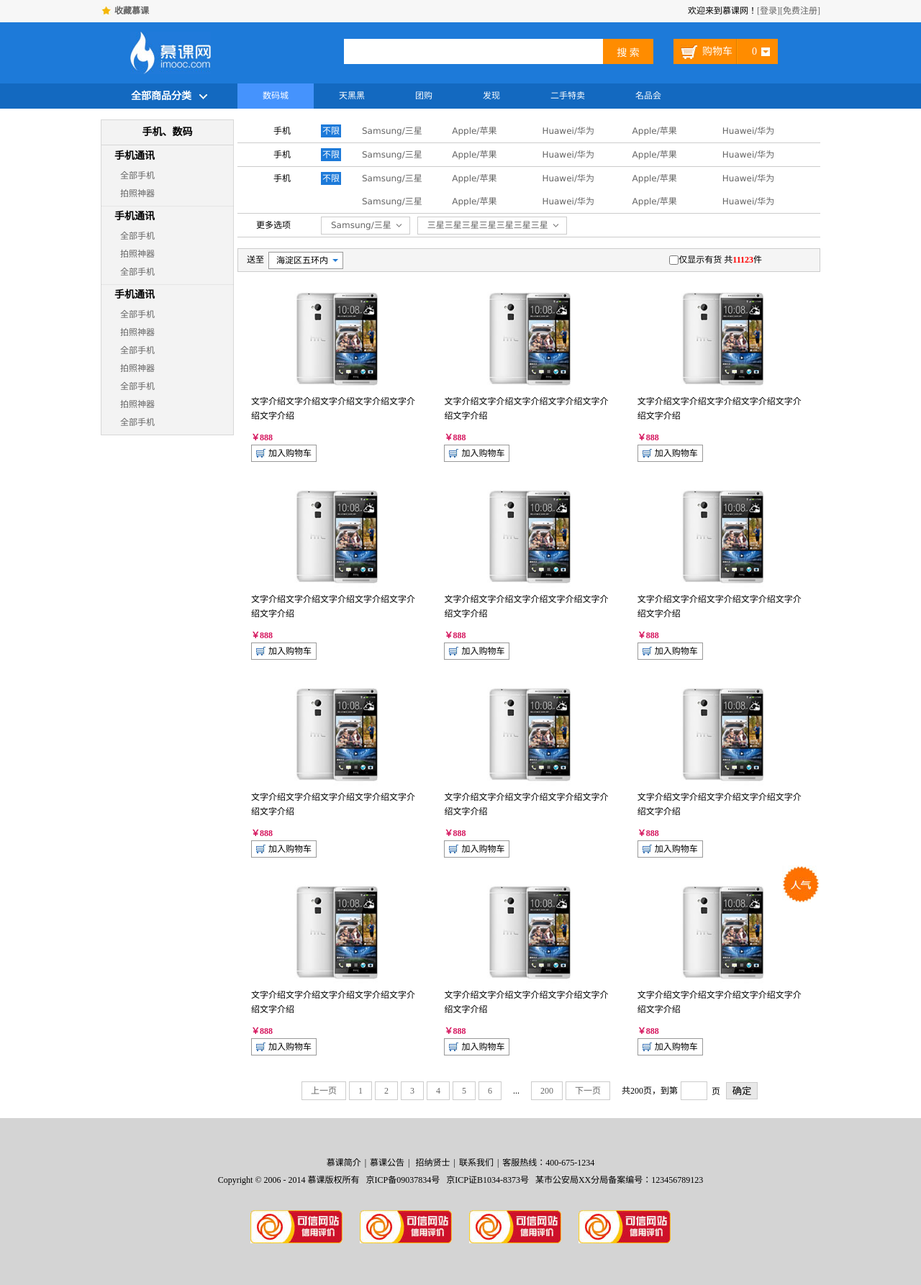
After one commit to Fantastiser/shopweb, a Python web app: template templates/filter.html in a window 1280 px wide. The commit adds this page. Shown: the whole page at 72% size. Run offline with Jinja, Linux system fonts and the light colour scheme; the template is opened without the code that fills it, so the values that code supplies are empty.

Commit message:
second commit

```diff
--- a/static/js/test.js
+++ b/static/js/test.js
@@ -1,4 +1,4 @@
-function moves() {
+function find(bianlian) {
 	var username = $("#information").val();
 	$.ajax({
 		type:'GET',
@@ -8,6 +8,7 @@ function moves() {
 		success:function (result) {
 			if (result['state']=="true")
 			{
+				result['']
 				alert('666');
 				window.open('/shop');
 			}
--- /dev/null
+++ b/templates/filter.html
@@ -0,0 +1,366 @@
+<!doctype html>
+<html>
+<head>
+<meta charset="utf-8">
+<title>筛选页</title>
+<link type="text/css" rel="stylesheet" href="style/reset.css">
+<link type="text/css" rel="stylesheet" href="style/main.css">
+<!--[if IE 6]>
+<script type="text/javascript" src="js/DD_belatedPNG_0.0.8a-min.js"></script>
+<script type="text/javascript" src="js/ie6Fixpng.js"></script>
+<![endif]-->
+</head>
+
+<body>
+<div class="headerBar">
+	<div class="topBar">
+		<div class="comWidth">
+			<div class="leftArea">
+				<a href="#" class="collection">收藏慕课</a>
+			</div>
+			<div class="rightArea">
+				欢迎来到慕课网！<a href="#">[登录]</a><a href="#">[免费注册]</a>
+			</div>
+		</div>
+	</div>
+	<div class="logoBar">
+		<div class="comWidth">
+			<div class="logo fl">
+				<a href="#"><img src="images/logo.jpg" alt="慕课网"></a>
+			</div>
+			<div class="search_box fl">
+				<input type="text" class="search_text fl">
+				<input type="button" value="搜 索" class="search_btn fr">
+			</div>
+			<div class="shopCar fr">
+				<span class="shopText fl">购物车</span>
+				<span class="shopNum fl">0</span>
+			</div>
+		</div>
+	</div>
+	<div class="navBox">
+		<div class="comWidth clearfix">
+			<div class="shopClass fl">
+				<h3>全部商品分类<i class="shopClass_icon"></i></h3>
+				<div class="shopClass_show hide">
+					<dl class="shopClass_item">
+						<dt><a href="#" class="b">手机</a> <a href="#" class="b">数码</a> <a href="#" class="aLink">合约机</a></dt>
+						<dd><a href="#">荣耀3X</a> <a href="#">单反</a> <a href="#">智能设备</a></dd>
+					</dl>
+					<dl class="shopClass_item">
+						<dt><a href="#" class="b">手机</a> <a href="#" class="b">数码</a> <a href="#" class="aLink">合约机</a></dt>
+						<dd><a href="#">荣耀3X</a> <a href="#">单反</a> <a href="#">智能设备</a></dd>
+					</dl>
+					<dl class="shopClass_item">
+						<dt><a href="#" class="b">手机</a> <a href="#" class="b">数码</a> <a href="#" class="aLink">合约机</a></dt>
+						<dd><a href="#">荣耀3X</a> <a href="#">单反</a> <a href="#">智能设备</a></dd>
+					</dl>
+					<dl class="shopClass_item">
+						<dt><a href="#" class="b">手机</a> <a href="#" class="b">数码</a> <a href="#" class="aLink">合约机</a></dt>
+						<dd><a href="#">荣耀3X</a> <a href="#">单反</a> <a href="#">智能设备</a></dd>
+					</dl>
+					<dl class="shopClass_item">
+						<dt><a href="#" class="b">手机</a> <a href="#" class="b">数码</a> <a href="#" class="aLink">合约机</a></dt>
+						<dd><a href="#">荣耀3X</a> <a href="#">单反</a> <a href="#">智能设备</a></dd>
+					</dl>
+				</div>
+				<div class="shopClass_list hide">
+					<div class="shopClass_cont">
+						<dl class="shopList_item">
+							<dt>电脑装机</dt>
+							<dd>
+								<a href="#">文字啊</a><a href="#">文字字啊</a><a href="#">文字字字啊</a><a href="#">文字啊</a><a href="#">文字</a><a href="#">文字啊</a>
+							</dd>
+						</dl>
+						<dl class="shopList_item">
+							<dt>电脑装机</dt>
+							<dd>
+								<a href="#">文字啊</a><a href="#">文字字啊</a><a href="#">文字字字啊</a><a href="#">文字啊</a><a href="#">文字</a><a href="#">文字啊</a><a href="#">文字啊</a><a href="#">文字字啊</a><a href="#">文字字字啊</a><a href="#">文字啊</a><a href="#">文字</a><a href="#">文字啊</a><a href="#">文字啊</a>
+							</dd>
+						</dl>
+						<dl class="shopList_item">
+							<dt>电脑装机</dt>
+							<dd>
+								<a href="#">文字啊</a><a href="#">文字字啊</a><a href="#">文字字字啊</a><a href="#">文字啊</a><a href="#">文字</a><a href="#">文字啊</a><a href="#">文字啊</a><a href="#">文字字啊</a><a href="#">文字字字啊</a><a href="#">文字啊</a><a href="#">文字</a><a href="#">文字啊</a><a href="#">文字啊</a>
+							</dd>
+						</dl>
+						<dl class="shopList_item">
+							<dt>电脑装机</dt>
+							<dd>
+								<a href="#">文字啊</a><a href="#">文字字啊</a><a href="#">文字字字啊</a><a href="#">文字啊</a><a href="#">文字</a><a href="#">文字啊</a><a href="#">文字啊</a><a href="#">文字字啊</a><a href="#">文字字字啊</a><a href="#">文字啊</a><a href="#">文字</a><a href="#">文字啊</a><a href="#">文字啊</a>
+							</dd>
+						</dl>
+						<dl class="shopList_item">
+							<dt>电脑装机</dt>
+							<dd>
+								<a href="#">文字啊</a><a href="#">文字字啊</a><a href="#">文字字字啊</a><a href="#">文字啊</a><a href="#">文字</a><a href="#">文字啊</a><a href="#">文字啊</a><a href="#">文字字啊</a><a href="#">文字字字啊</a><a href="#">文字啊</a><a href="#">文字</a><a href="#">文字啊</a><a href="#">文字啊</a>
+							</dd>
+						</dl>
+						<div class="shopList_links">
+							<a href="#">文字测试内容等等<span></span></a><a href="#">文字容等等<span></span></a>
+						</div>
+					</div>
+				</div>
+			</div>
+			<ul class="nav fl">
+				<li><a href="#" class="active">数码城</a></li>
+				<li><a href="#">天黑黑</a></li>
+				<li><a href="#">团购</a></li>
+				<li><a href="#">发现</a></li>
+				<li><a href="#">二手特卖</a></li>
+				<li><a href="#">名品会</a></li>
+			</ul>
+		</div>
+	</div>
+</div>
+<div class="hr_15"></div>
+<div class="comWidth clearfix products">
+	<div class="leftArea">
+		<div class="leftNav vertical">
+			<h3 class="nav_title">手机、数码</h3>
+			<div class="nav_cont">
+				<h3>手机通讯</h3>
+				<ul class="navCont_list clearfix">
+					<li><a href="#">全部手机</a></li>
+					<li><a href="#">拍照神器</a></li>
+				</ul>
+			</div>
+			<div class="nav_cont">
+				<h3>手机通讯</h3>
+				<ul class="navCont_list clearfix">
+					<li><a href="#">全部手机</a></li>
+					<li><a href="#">拍照神器</a></li>
+					<li><a href="#">全部手机</a></li>
+				</ul>
+			</div>
+			<div class="nav_cont">
+				<h3>手机通讯</h3>
+				<ul class="navCont_list clearfix">
+					<li><a href="#">全部手机</a></li>
+					<li><a href="#">拍照神器</a></li>
+					<li><a href="#">全部手机</a></li>
+					<li><a href="#">拍照神器</a></li>
+					<li><a href="#">全部手机</a></li>
+					<li><a href="#">拍照神器</a></li>
+					<li><a href="#">全部手机</a></li>
+				</ul>
+			</div>
+		</div>
+	</div>
+	<div class="rightArea">
+		<div class="screening_box">
+			<dl class="screening clearfix">
+				<dt>手机</dt>
+				<dd class="limit"><a href="#" class="active">不限</a></dd>
+				<dd class="screening_list">
+					<ul class="clearfix">
+						<li><a href="#">Samsung/三星</a></li>
+						<li><a href="#">Apple/苹果</a></li>
+						<li><a href="#">Huawei/华为</a></li>
+						<li><a href="#">Apple/苹果</a></li>
+						<li><a href="#">Huawei/华为</a></li>
+					</ul>
+				</dd>
+			</dl>
+			<dl class="screening clearfix">
+				<dt>手机</dt>
+				<dd class="limit"><a href="#" class="active">不限</a></dd>
+				<dd class="screening_list">
+					<ul class="clearfix">
+						<li><a href="#">Samsung/三星</a></li>
+						<li><a href="#">Apple/苹果</a></li>
+						<li><a href="#">Huawei/华为</a></li>
+						<li><a href="#">Apple/苹果</a></li>
+						<li><a href="#">Huawei/华为</a></li>
+					</ul>
+				</dd>
+			</dl>
+			<dl class="screening clearfix">
+				<dt>手机</dt>
+				<dd class="limit"><a href="#" class="active">不限</a></dd>
+				<dd class="screening_list">
+					<ul class="clearfix">
+						<li><a href="#">Samsung/三星</a></li>
+						<li><a href="#">Apple/苹果</a></li>
+						<li><a href="#">Huawei/华为</a></li>
+						<li><a href="#">Apple/苹果</a></li>
+						<li><a href="#">Huawei/华为</a></li>
+						<li><a href="#">Samsung/三星</a></li>
+						<li><a href="#">Apple/苹果</a></li>
+						<li><a href="#">Huawei/华为</a></li>
+						<li><a href="#">Apple/苹果</a></li>
+						<li><a href="#">Huawei/华为</a></li>
+					</ul>
+				</dd>
+			</dl>
+			<dl class="screening clearfix">
+				<dt>更多选项</dt>
+				<dd class="screening_list">
+					<div class="screen_more">
+						<a href="#">Samsung/三星</a>
+					</div>
+					<div class="screen_more">
+						<a href="#">三星三星三星三星三星三星三星</a>
+					</div>
+				</dd>
+			</dl>
+		</div>
+		<div class="hr_15"></div>
+		<div class="addInfo">
+			<div class="address">
+				<span class="add_text">送至</span>
+				<div class="select">
+					<h3>海淀区五环内</h3><span></span>
+					<ul class="show_select">
+						<li>上帝</li>
+						<li>五道口</li>
+						<li>上帝</li>
+					</ul>
+				</div>
+			</div>
+			<div class="fr screen_text">
+				<span class="check">
+					<input type="checkbox" id="check"><label for="check">仅显示有货</label>
+				</span>
+				<span class="shop_number">
+					共<em>11123</em>件
+				</span>
+			</div>
+		</div>
+		<div class="products_list screening_list_more clearfix">
+			<div class="item">
+				<div class="item_cont">
+					<div class="img_item">
+						<a href="#"><img src="images/shopImg.jpg" alt=""></a>
+					</div>
+					<p><a href="#">文字介绍文字介绍文字介绍文字介绍文字介绍文字介绍</a></p>
+					<p class="money">￥888</p>
+					<p><a href="#" class="addCar">加入购物车</a></p>
+				</div>
+			</div>
+			<div class="item">
+				<div class="item_cont">
+					<div class="img_item">
+						<a href="#"><img src="images/shopImg.jpg" alt=""></a>
+					</div>
+					<p><a href="#">文字介绍文字介绍文字介绍文字介绍文字介绍文字介绍</a></p>
+					<p class="money">￥888</p>
+					<p><a href="#" class="addCar">加入购物车</a></p>
+				</div>
+			</div>
+			<div class="item">
+				<div class="item_cont">
+					<div class="img_item">
+						<a href="#"><img src="images/shopImg.jpg" alt=""></a>
+					</div>
+					<p><a href="#">文字介绍文字介绍文字介绍文字介绍文字介绍文字介绍</a></p>
+					<p class="money">￥888</p>
+					<p><a href="#" class="addCar">加入购物车</a></p>
+				</div>
+			</div>
+			<div class="item">
+				<div class="item_cont">
+					<div class="img_item">
+						<a href="#"><img src="images/shopImg.jpg" alt=""></a>
+					</div>
+					<p><a href="#">文字介绍文字介绍文字介绍文字介绍文字介绍文字介绍</a></p>
+					<p class="money">￥888</p>
+					<p><a href="#" class="addCar">加入购物车</a></p>
+				</div>
+			</div>
+			<div class="item">
+				<div class="item_cont">
+					<div class="img_item">
+						<a href="#"><img src="images/shopImg.jpg" alt=""></a>
+					</div>
+					<p><a href="#">文字介绍文字介绍文字介绍文字介绍文字介绍文字介绍</a></p>
+					<p class="money">￥888</p>
+					<p><a href="#" class="addCar">加入购物车</a></p>
+				</div>
+			</div>
+			<div class="item">
+				<div class="item_cont">
+					<div class="img_item">
+						<a href="#"><img src="images/shopImg.jpg" alt=""></a>
+					</div>
+					<p><a href="#">文字介绍文字介绍文字介绍文字介绍文字介绍文字介绍</a></p>
+					<p class="money">￥888</p>
+					<p><a href="#" class="addCar">加入购物车</a></p>
+				</div>
+			</div>
+			<div class="item">
+				<div class="item_cont">
+					<div class="img_item">
+						<a href="#"><img src="images/shopImg.jpg" alt=""></a>
+					</div>
+					<p><a href="#">文字介绍文字介绍文字介绍文字介绍文字介绍文字介绍</a></p>
+					<p class="money">￥888</p>
+					<p><a href="#" class="addCar">加入购物车</a></p>
+				</div>
+			</div>
+			<div class="item">
+				<div class="item_cont">
+					<div class="img_item">
+						<a href="#"><img src="images/shopImg.jpg" alt=""></a>
+					</div>
+					<p><a href="#">文字介绍文字介绍文字介绍文字介绍文字介绍文字介绍</a></p>
+					<p class="money">￥888</p>
+					<p><a href="#" class="addCar">加入购物车</a></p>
+				</div>
+			</div>
+			<div class="item">
+				<div class="item_cont">
+					<div class="img_item">
+						<a href="#"><img src="images/shopImg.jpg" alt=""></a>
+					</div>
+					<p><a href="#">文字介绍文字介绍文字介绍文字介绍文字介绍文字介绍</a></p>
+					<p class="money">￥888</p>
+					<p><a href="#" class="addCar">加入购物车</a></p>
+				</div>
+			</div>
+			<div class="item">
+				<div class="item_cont">
+					<div class="img_item">
+						<a href="#"><img src="images/shopImg.jpg" alt=""></a>
+					</div>
+					<p><a href="#">文字介绍文字介绍文字介绍文字介绍文字介绍文字介绍</a></p>
+					<p class="money">￥888</p>
+					<p><a href="#" class="addCar">加入购物车</a></p>
+				</div>
+			</div>
+			<div class="item">
+				<div class="item_cont">
+					<div class="img_item">
+						<a href="#"><img src="images/shopImg.jpg" alt=""></a>
+					</div>
+					<p><a href="#">文字介绍文字介绍文字介绍文字介绍文字介绍文字介绍</a></p>
+					<p class="money">￥888</p>
+					<p><a href="#" class="addCar">加入购物车</a></p>
+				</div>
+			</div>
+			<div class="item">
+				<div class="item_cont">
+					<div class="img_item">
+						<a href="#"><img src="images/shopImg.jpg" alt=""></a>
+					</div>
+					<p><a href="#">文字介绍文字介绍文字介绍文字介绍文字介绍文字介绍</a></p>
+					<p class="money">￥888</p>
+					<p><a href="#" class="addCar">加入购物车</a></p>
+				</div>
+				<div class="hot"></div>
+			</div>
+		</div>
+		<div class="hr_25"></div>
+		<div class="page">
+			<a href="#">上一页</a><a href="#">1</a><a href="#">2</a><a href="#">3</a><a href="#">4</a><a href="#">5</a><a href="#">6</a><span class="hl">...</span><a href="#">200</a><a href="#">下一页</a><span class="morePage">共200页，到第</span><input type="text" class="pageNum"><span class="ye">页</span><input type="button" value="确定" class="page_btn">
+		</div>
+	</div>
+</div>
+<div class="hr_25"></div>
+<div class="footer">
+	<p><a href="#">慕课简介</a><i>|</i><a href="#">慕课公告</a><i>|</i> <a href="#">招纳贤士</a><i>|</i><a href="#">联系我们</a><i>|</i>客服热线：400-675-1234</p>
+	<p>Copyright &copy; 2006 - 2014 慕课版权所有&nbsp;&nbsp;&nbsp;京ICP备09037834号&nbsp;&nbsp;&nbsp;京ICP证B1034-8373号&nbsp;&nbsp;&nbsp;某市公安局XX分局备案编号：123456789123</p>
+	<p class="web"><a href="#"><img src="images/webLogo.jpg" alt="logo"></a><a href="#"><img src="images/webLogo.jpg" alt="logo"></a><a href="#"><img src="images/webLogo.jpg" alt="logo"></a><a href="#"><img src="images/webLogo.jpg" alt="logo"></a></p>
+</div>
+</body>
+</html>
--- a/urls.py
+++ b/urls.py
@@ -1,6 +1,6 @@
 import os
 import tornado.web
-from views import Start,Shops,Login,Register
+from views import Start,Shops,Login,Register,Filter
 from webAPI import LoginWEB,move,Registerweb
 BASE_DIR = os.path.dirname(os.path.abspath(__file__))
 
@@ -17,6 +17,7 @@ HANDLERS = [
 	(r"/ajax/shop", move),
 	(r"/register",Register),
 	(r"/ajax/register",Registerweb),
+    (r"/filter",Filter),
 ]
 
 UI_MODULES={
```
Also changed, not shown: templates/index.html (+8 -3 lines), views.py (+7 -0 lines), webAPI.py (+20 -7 lines), 3 other files.
